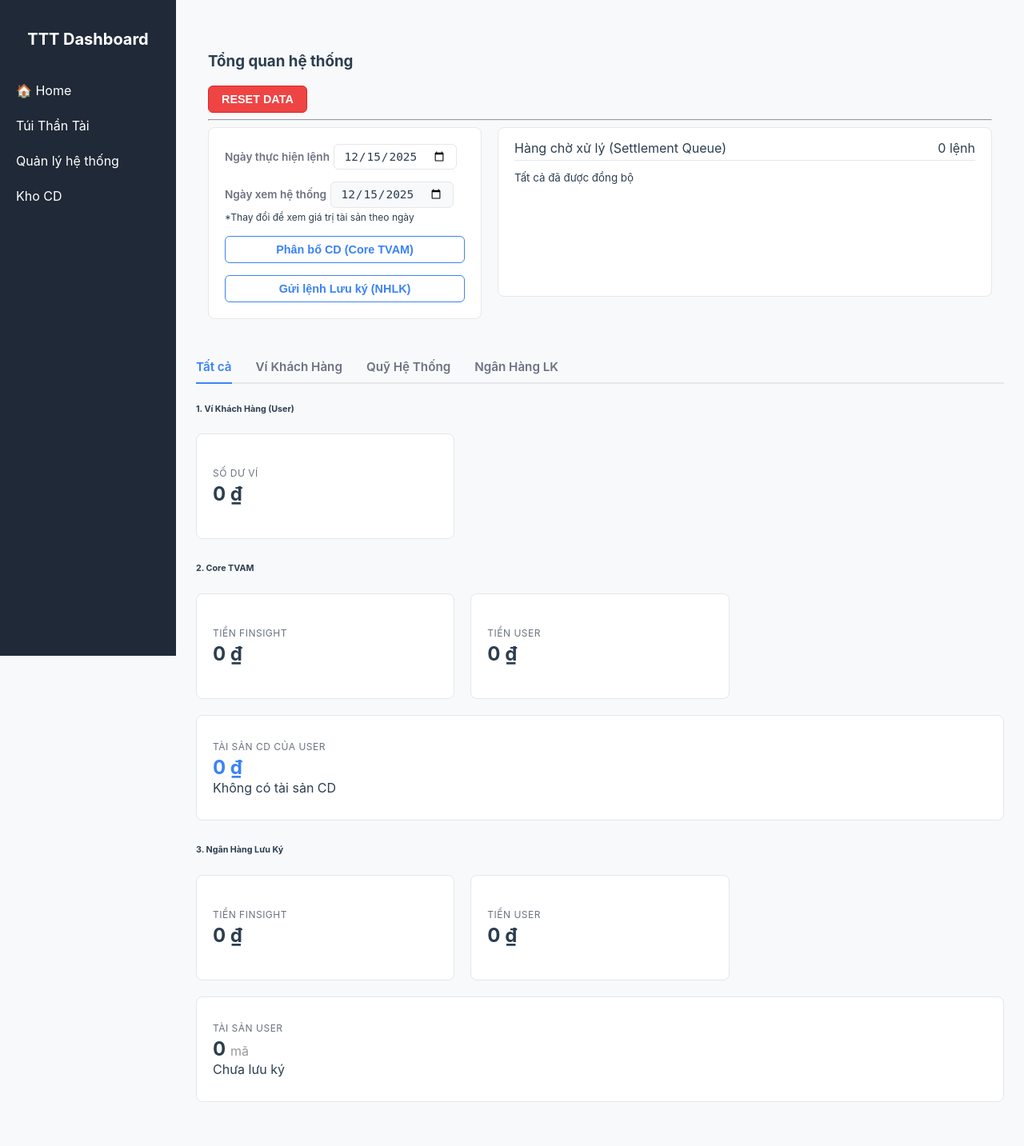
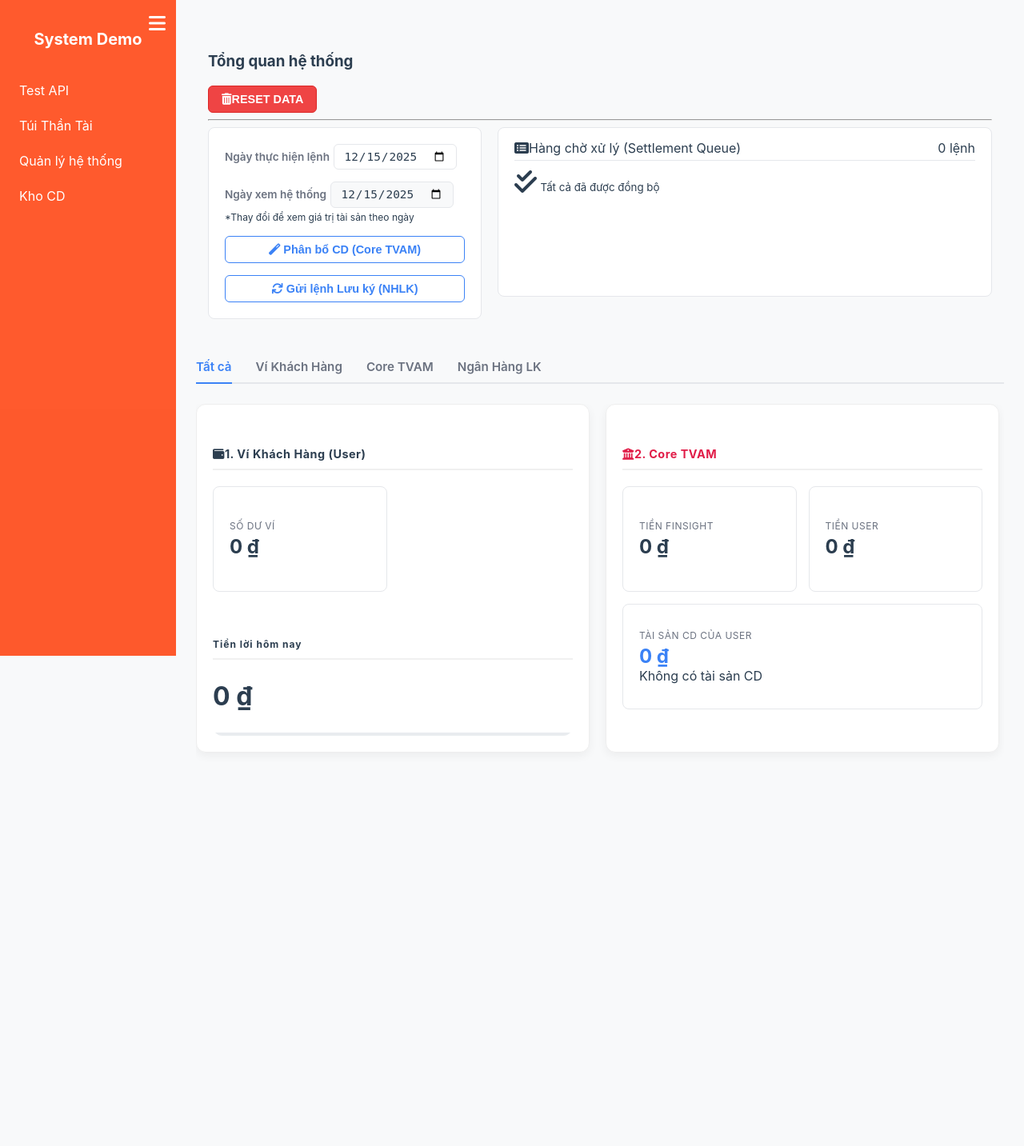
Before and after one commit to minhanhnb/WebsiteNewPhay, a Flask app: page /system in a window 1280 px wide. Shown: the whole page at 80% size. After the commit the page ends 920 px from the top, so only its background shows below. Run offline with Flask 3, Linux system fonts and the light colour scheme; data that the repository does not hold is empty.

Commit message:
done hiển thị lời hôm nay, đang fix phần rút CD bên bank

```diff
--- a/static/css/system_dashboard.css
+++ b/static/css/system_dashboard.css
@@ -265,3 +265,81 @@ body {
 /* Scrollbar đẹp cho Queue */
 .queue-list::-webkit-scrollbar { width: 6px; }
 .queue-list::-webkit-scrollbar-thumb { background-color: #ccc; border-radius: 3px; }
+
+ /* --- CSS CHO SCROLL NGANG (HORIZONTAL LAYOUT) --- */
+
+    /* Container chính chứa 3 cột */
+    #content-area {
+        display: flex;              /* Xếp các phần tử con nằm ngang */
+        flex-direction: row;
+        overflow-x: auto;           /* Cho phép cuộn ngang */
+        gap: 20px;                  /* Khoảng cách giữa các cột */
+        padding-bottom: 20px;       /* Khoảng hở cho thanh scrollbar */
+
+        /* Tùy chỉnh thanh cuộn cho đẹp (Chrome/Safari) */
+        scrollbar-width: thin;
+        scrollbar-color: #ccc #f1f1f1;
+    }
+
+    #content-area::-webkit-scrollbar {
+        height: 8px;
+    }
+    #content-area::-webkit-scrollbar-thumb {
+        background-color: #bbb;
+        border-radius: 4px;
+    }
+
+    /* Các khối con (User, Core, Bank) */
+    .section-wrapper {
+        min-width: 450px;           /* [QUAN TRỌNG] Độ rộng tối thiểu để không bị bóp méo */
+        flex: 0 0 auto;             /* Không co giãn, giữ nguyên kích thước */
+        background: #fff;
+        border-radius: 12px;
+        padding: 20px;
+        box-shadow: 0 4px 12px rgba(0,0,0,0.05);
+        border: 1px solid #eee;
+    }
+
+    /* Tiêu đề mỗi cột */
+    .section-wrapper h6 {
+        font-size: 0.9rem;
+        letter-spacing: 0.5px;
+        border-bottom: 2px solid #f0f0f0;
+        padding-bottom: 10px;
+        margin-bottom: 20px;
+    }
+
+    /* Grid bên trong mỗi thẻ vẫn giữ nguyên 2 cột */
+    .dashboard-grid {
+        display: grid;
+        grid-template-columns: 1fr 1fr;
+        gap: 15px;
+    }
+
+    /* Chỉnh nút Reset sang phải cho gọn */
+    .header-actions {
+        display: flex;
+        gap: 10px;
+        margin-left: auto; /* Đẩy về bên phải */
+    }
+
+    /* Font số tiền to rõ */
+.display-6 {
+    font-size: 2rem;
+    line-height: 1.2;
+}
+
+/* Màu xanh hiện đại (Emerald) */
+.text-success {
+    color: #059669 !important;
+}
+
+/* Màu đỏ hiện đại (Rose) */
+.text-danger {
+    color: #e11d48 !important;
+}
+
+/* Hiệu ứng load nhẹ */
+#pnl-value {
+    transition: color 0.3s ease;
+}
--- a/static/js/system_dashboard.js
+++ b/static/js/system_dashboard.js
@@ -49,13 +49,15 @@ document.addEventListener("DOMContentLoaded", () => {
             const res = await fetch(`/system/api/overview?user_id=${TEST_USER_ID}&view_date=${vDate}`);
             const result = await res.json();
 
+
             if (res.ok && result.success) {
                 // ... render logic giữ nguyên ...
                 const { user, bank, finsight } = result.data;
                 renderUserWallet(user, result.data.total_balance_estimate);
                 renderSystemFund(finsight, user);
                 renderBank(bank);
-                renderQueue(result.data.queue); // Fix biến queue thành result.data.queue
+                renderQueue(result.data.queue);
+                renderDailyProfit(result.data.performance);
             }
         } catch (err) {
             console.error(err);
@@ -228,6 +230,51 @@ document.addEventListener("DOMContentLoaded", () => {
 
         container.innerHTML = html;
     }
+    function renderDailyProfit(perfData) {
+        // 1. Lấy Element
+        const pnlValueEl = document.getElementById('pnl-value');
+        const pnlTimeEl = document.getElementById('pnl-time');
+        const pnlBarEl = document.getElementById('pnl-bar');
+
+        // Guard clause: Nếu không có HTML thì dừng
+        if (!pnlValueEl) return;
+
+        // 2. Xử lý dữ liệu an toàn
+        const profit = (perfData && perfData.profit_today) ? perfData.profit_today : 0;
+        const lastUpdated = (perfData && perfData.last_updated) ? perfData.last_updated : '--:--';
+
+        // 3. Logic hiển thị (Màu sắc & Dấu)
+        const isPositive = profit >= 0;
+        const isZero = profit === 0;
+
+        // Xác định class màu
+        let colorClass = 'text-success';
+        let barColor = '#10b981'; // Xanh
+        let sign = '+';
+
+        if (profit < 0) {
+            colorClass = 'text-danger';
+            barColor = '#ef4444'; // Đỏ
+            sign = ''; // Số âm tự có dấu trừ (formatMoney sẽ tự thêm)
+        } else if (isZero) {
+            colorClass = 'text-muted'; // Màu xám
+            barColor = '#e9ecef';
+            sign = '';
+        }
+
+        // 4. Update UI
+        // Reset class cũ và gán class mới
+        pnlValueEl.className = `display-6 fw-bold mb-0 ${colorClass}`;
+
+        // [SỬA LỖI TẠI ĐÂY] Đổi formatCurrencyVND thành formatMoney
+        // formatMoney là hàm bạn đã khai báo ở đầu file js
+        pnlValueEl.innerText = `${sign}${formatMoney(profit)}`;
+
+        // Update giờ và thanh màu dưới đáy
+        if (pnlTimeEl) pnlTimeEl.innerText = lastUpdated;
+        if (pnlBarEl) pnlBarEl.style.backgroundColor = barColor;
+    }
+
 
     // --- BUTTON ACTIONS ---
     async function callApi(url, body) {
@@ -268,6 +315,31 @@ document.addEventListener("DOMContentLoaded", () => {
         // Sau khi reset, reload lại trang để về trạng thái trắng
         window.location.reload();
     });
+    function scrollToSection(id) {
+        const el = document.getElementById(id);
+        if(el) {
+            el.scrollIntoView({ behavior: 'smooth', block: 'nearest', inline: 'start' });
+
+            // Highlight Tab active (chỉ là visual)
+            document.querySelectorAll('.tab-link').forEach(t => t.classList.remove('active'));
+            event.target.classList.add('active');
+        }
+    }
+
+    // Override hàm switchTab cũ trong system_dashboard.js nếu cần thiết
+    // (Vì layout ngang thì không cần ẩn hiện display:none nữa)
+    window.switchTab = function(tabName, el) {
+       // Logic cũ là ẩn hiện, logic mới là scroll tới
+       // Bạn có thể xóa code cũ hoặc để code này đè lên.
+       if(tabName === 'all') return; // Không làm gì
+
+       let targetId = '';
+       if(tabName === 'user') targetId = 'section-user';
+       if(tabName === 'system') targetId = 'section-system';
+       if(tabName === 'bank') targetId = 'section-bank';
+
+       scrollToSection(targetId);
+    };
 
     loadSystemData();
 });
--- a/templates/base.html
+++ b/templates/base.html
@@ -3,28 +3,40 @@
 <head>
     <meta charset="UTF-8">
     <title>{{ title if title else "Dashboard" }}</title>
+    <link rel="stylesheet" href="https://cdnjs.cloudflare.com/ajax/libs/font-awesome/6.0.0/css/all.min.css">
 
     <style>
         body {
             margin: 0;
-            font-family: Arial, sans-serif;
+            font-family: 'Segoe UI', Arial, sans-serif;
             display: flex;
+            overflow-x: hidden; /* Tránh thanh cuộn ngang của body */
         }
 
-        /* Sidebar */
+        /* --- SIDEBAR STYLE --- */
         .sidebar {
             width: 220px;
-            background-color: #1f2937; /* Màu xám đậm kiểu Dashboard */
+            background-color: #ff4411e1;
             height: 100vh;
             padding-top: 20px;
             color: white;
             position: fixed;
+            left: 0;
+            top: 0;
+            z-index: 1000;
+
+            /* Hiệu ứng trượt mượt mà */
+            transition: all 0.3s ease;
+            overflow: hidden; /* Ẩn nội dung khi thu nhỏ */
+            white-space: nowrap; /* Không xuống dòng chữ khi thu nhỏ */
         }
 
         .sidebar h2 {
             text-align: center;
             margin-bottom: 30px;
             font-size: 20px;
+            opacity: 1;
+            transition: opacity 0.2s;
         }
 
         .sidebar a {
@@ -33,43 +45,86 @@
             color: white;
             text-decoration: none;
             font-size: 16px;
+            border-left: 4px solid transparent;
         }
 
         .sidebar a:hover {
             background-color: #374151;
+            border-left-color: #3b82f6; /* Highlight màu xanh */
         }
 
-        /* Main content */
+        /* --- MAIN CONTENT STYLE --- */
         .main-content {
-            margin-left: 220px;
+            margin-left: 220px; /* Khớp với width sidebar */
             padding: 25px;
             width: calc(100% - 220px);
+            transition: all 0.3s ease; /* Trượt theo sidebar */
+            min-height: 100vh;
+            box-sizing: border-box;
         }
+
+        /* --- TRẠNG THÁI COLLAPSED (ĐÓNG SIDEBAR) --- */
+        body.sidebar-closed .sidebar {
+            width: 0px; /* Thu về 0 */
+            padding-top: 20px;
+            padding-left: 0;
+            padding-right: 0;
+        }
+
+        body.sidebar-closed .main-content {
+            margin-left: 0; /* Full màn hình */
+            width: 100%;
+        }
+
+        /* Nút Toggle Menu */
+        .menu-toggle-btn {
+            position: absolute;
+            top: 15px;
+            left: 180px;
+            background: none;
+            border: none;
+            font-size: 1.5rem;
+            cursor: pointer;
+            color: #ffffff;
+            z-index: 1001; /* Nổi lên trên */
+        }
+
+        /* Chỉnh lại vị trí nút khi sidebar đóng */
+        body.sidebar-closed .menu-toggle-btn {
+            color: #333;
+            left: 20px;
+        }
+
     </style>
     {% block extra_css %}{% endblock %}
-
 </head>
 
 <body {% block body_attrs %}{% endblock %}>
 
-
-    <!-- Sidebar -->
-    <div class="sidebar">
-        <h2>TTT Dashboard</h2>
-
-        <a href="/">🏠 Home</a>
+    <div class="sidebar" id="sidebar">
+        <h2>System Demo</h2>
+        <a href="/">Test API</a>
         <a href="/ttt">Túi Thần Tài</a>
-
         <a href="/system">Quản lý hệ thống</a>
-
         <a href="/cd">Kho CD</a>
     </div>
 
-    <!-- Content -->
     <div class="main-content">
+        <button class="menu-toggle-btn" id="sidebarToggle" title="Đóng/Mở Menu">
+            <i class="fas fa-bars"></i>
+        </button>
+
         {% block content %}
         {% endblock %}
     </div>
+
+    <script>
+        // Script xử lý đóng mở sidebar
+        document.getElementById('sidebarToggle').addEventListener('click', function() {
+            document.body.classList.toggle('sidebar-closed');
+        });
+    </script>
+
    {% block extra_js %}{% endblock %}
 </body>
 </html>
--- a/templates/dashboard.html
+++ b/templates/dashboard.html
@@ -64,24 +64,39 @@
     <div class="nav-tabs-minimal">
         <div class="tab-link active" onclick="switchTab('all', this)">Tất cả</div>
         <div class="tab-link" onclick="switchTab('user', this)">Ví Khách Hàng</div>
-        <div class="tab-link" onclick="switchTab('system', this)">Quỹ Hệ Thống</div>
+        <div class="tab-link" onclick="switchTab('system', this)">Core TVAM</div>
         <div class="tab-link" onclick="switchTab('bank', this)">Ngân Hàng LK</div>
     </div>
 
+
     <div id="content-area">
 
-        <div id="section-user" class="section-wrapper mb-4">
-            <h6 class="text-uppercase text-muted fw-bold mb-3 small">1. Ví Khách Hàng (User)</h6>
+        <div id="section-user" class="section-wrapper">
+            <h6 class="text-uppercase text-primary fw-bold"><i class="fas fa-wallet me-2"></i>1. Ví Khách Hàng (User)</h6>
             <div class="dashboard-grid" id="user-data-container"></div>
+            <div class="card shadow-sm border-0 mb-4" style="border-radius: 12px; overflow: hidden;">
+            <div class="card-body p-3 text-center">
+                <h6 class="text-secondary text-uppercase fw-bold" style="font-size: 0.75rem; letter-spacing: 1px;">
+                    Tiền lời hôm nay
+                </h6>
+
+                <div class="d-flex justify-content-center align-items-center mt-2">
+                    <h2 id="pnl-value" class="display-6 fw-bold mb-0">--</h2>
+                </div>
+
+            </div>
+
+            <div id="pnl-bar" style="height: 4px; width: 100%; background-color: #e9ecef;"></div>
+        </div>
         </div>
 
-        <div id="section-system" class="section-wrapper mb-4">
-            <h6 class="text-uppercase text-muted fw-bold mb-3 small">2. Core TVAM</h6>
+        <div id="section-system" class="section-wrapper">
+            <h6 class="text-uppercase text-danger fw-bold"><i class="fas fa-university me-2"></i>2. Core TVAM</h6>
             <div class="dashboard-grid" id="finsight-data-container"></div>
         </div>
 
-        <div id="section-bank" class="section-wrapper mb-4">
-            <h6 class="text-uppercase text-muted fw-bold mb-3 small">3. Ngân Hàng Lưu Ký</h6>
+        <div id="section-bank" class="section-wrapper">
+            <h6 class="text-uppercase text-success fw-bold"><i class="fas fa-landmark me-2"></i>3. Ngân Hàng Lưu Ký</h6>
             <div class="dashboard-grid" id="bank-data-container"></div>
         </div>
 
@@ -96,4 +111,5 @@
 
 {% block extra_js %}
 <script src="{{ url_for('static', filename='js/system_dashboard.js') }}"></script>
+
 {% endblock %}
```
Also changed, not shown: services/system_service.py (+257 -35 lines).
